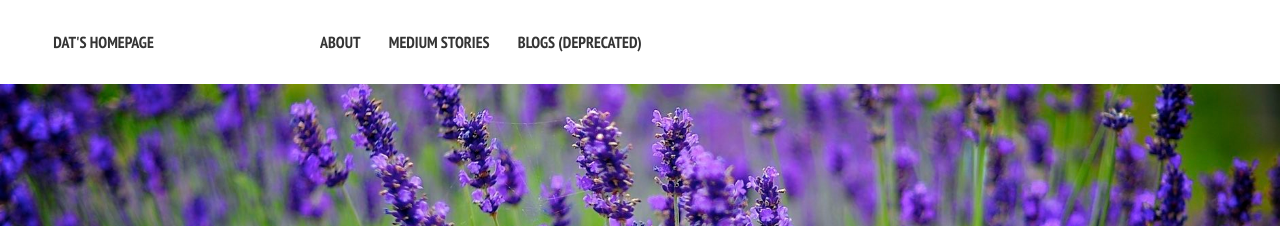
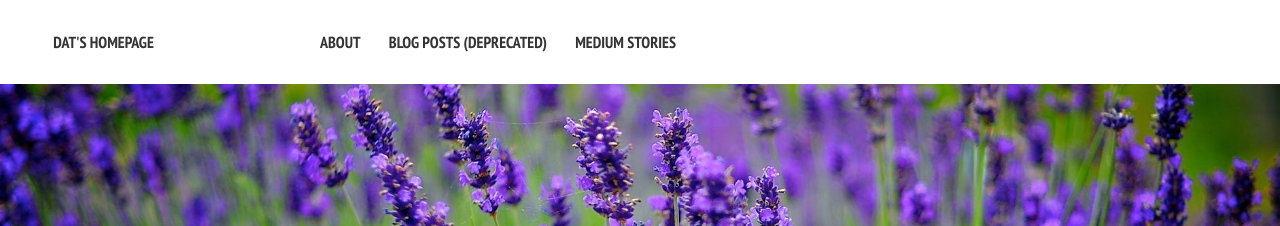
Before and after one commit to lenguyenthedat/lenguyenthedat.github.io, a Jekyll site: the page built from index.md, in a window 1280 px wide. Shown: the top 226 px of the page. Built offline with Jekyll 4.4.1, drawn with Linux system fonts in a browser that asks for light colours; nearby versions of some CDN libraries.

Commit message:
Update nav

```diff
--- a/_data/navigation.yml
+++ b/_data/navigation.yml
@@ -3,8 +3,8 @@
 - title: About
   url: /about/
 
+- title: Blog Posts (deprecated)
+  url: /posts/
+
 - title: Medium Stories
   url: https://medium.com/@lenguyenthedat/latest
-
-- title: Blogs (deprecated)
-  url: /posts/
```
